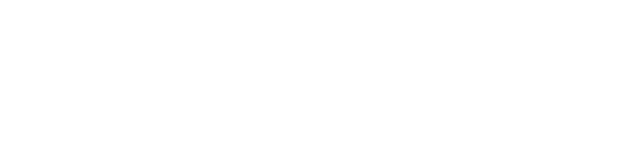
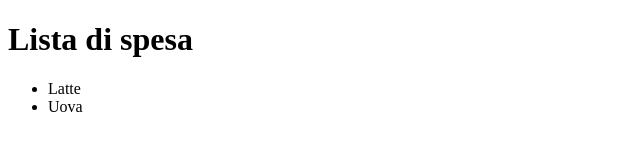
Before and after one commit to fadi-dawood/Modulo-3-02-GIT, a plain HTML site: page index.html in a window 1280 px wide. Shown: the whole page, without its empty margins (0-640 px from the left). Drawn offline with Linux system fonts and the light colour scheme.

Commit message:
2 items addes

```diff
--- a/index.html
+++ b/index.html
@@ -7,6 +7,10 @@
            <title>Document</title>
      </head>
      <body>
-
+        <h1>Lista di spesa</h1>
+        <ul>
+            <li>Latte</li>
+            <li>Uova</li>
+        </ul>
      </body>
 </html>
```
